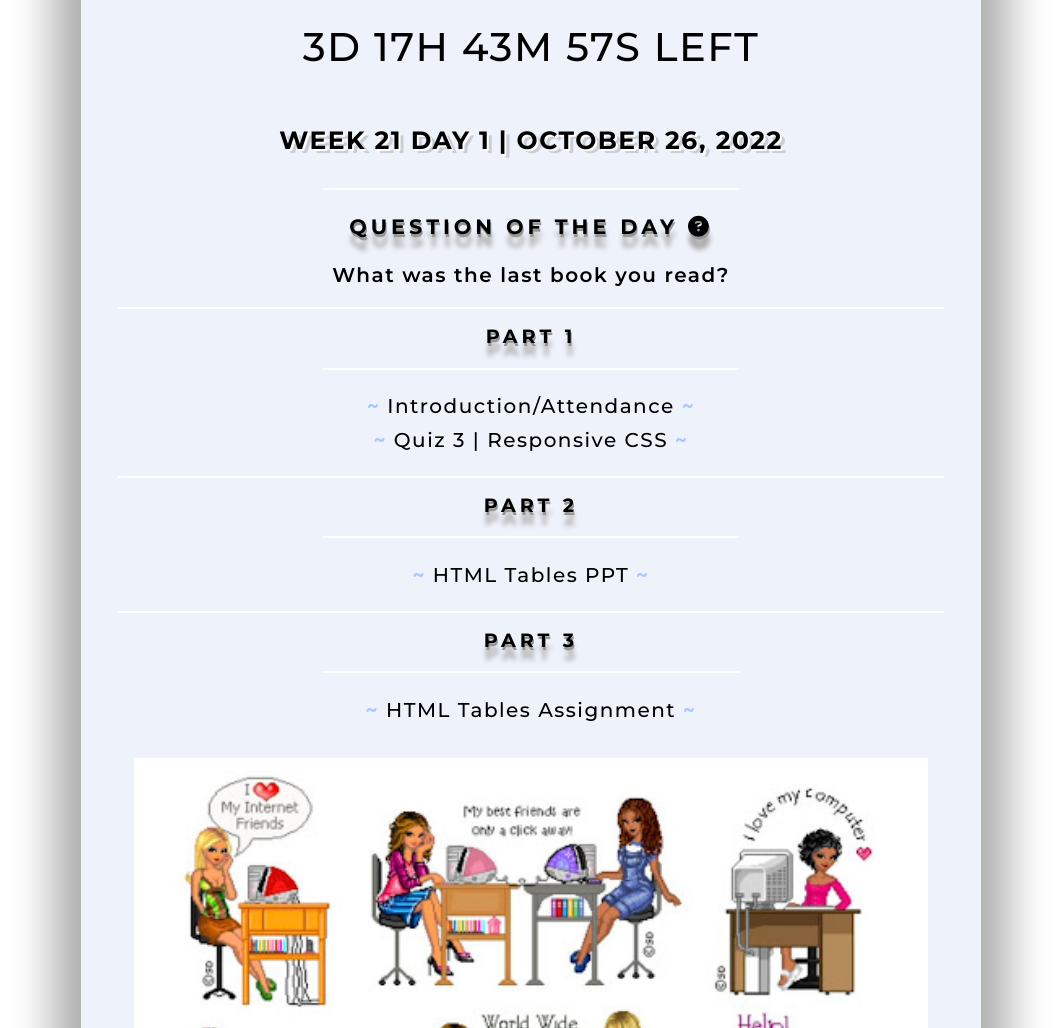
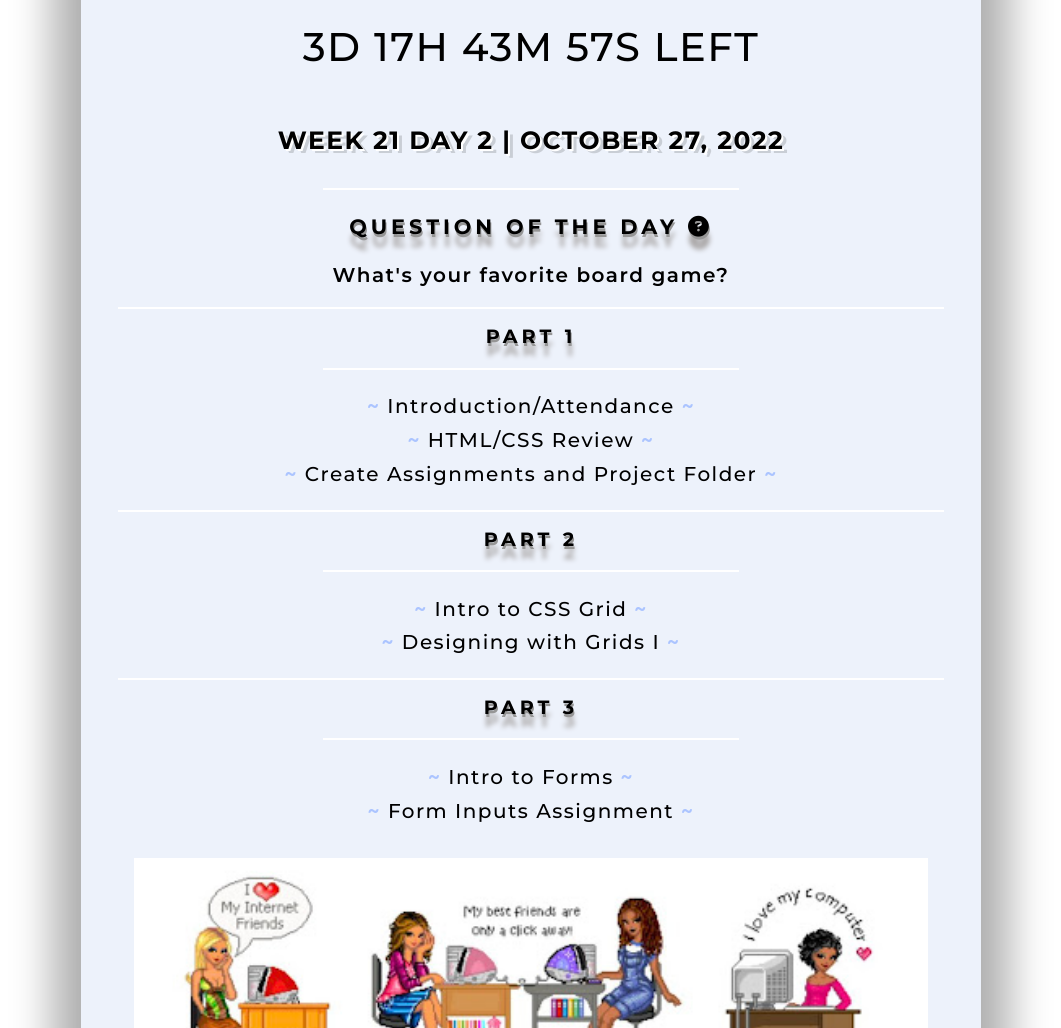
Before and after one commit to GDWD-KC/Daily-Objectives, a plain HTML site: page GDWD-105/index.html in a window 1280 px wide. Shown: the part 969-1997 px from the top of the page, without its empty margins (109-1170 px from the left). Drawn offline with Linux system fonts and the light colour scheme.

Commit message:
Update index.html

```diff
--- a/GDWD-105/index.html
+++ b/GDWD-105/index.html
@@ -54,20 +54,23 @@
 
           <div id="to-do">
             <ul>
-              <h4>Week 21 Day 1 | October 26, 2022</h4>
+              <h4>Week 21 Day 2 | October 27, 2022</h4>
               <hr>
                 <h2 id="question">Question of the Day  <i class="fa-solid fa-circle-question"></i></h2>
-              <p>What was the last book you read?</p>
+              <p>What's your favorite board game?</p>
               <h3>PART 1</h3>
               <hr>
               <li><span>~</span> Introduction/Attendance <span>~</span></li>
-              <li><span>~</span> Quiz 3 | Responsive CSS <span>~</span></li>
+              <li><span>~</span> HTML/CSS Review <span>~</span></li>
+              <li><span>~</span> Create Assignments and Project Folder <span>~</span></li>
               <h3>PART 2</h3>
               <hr>
-              <li><span>~</span> HTML Tables PPT <span>~</span></li>
+              <li><span>~</span> Intro to CSS Grid <span>~</span></li>
+              <li><span>~</span> Designing with Grids I <span>~</span></li>
               <h3>PART 3</h3>
               <hr>
-              <li><span>~</span> HTML Tables Assignment <span>~</span></li>
+              <li><span>~</span> Intro to Forms <span>~</span></li>
+              <li><span>~</span> Form Inputs Assignment <span>~</span></li>
             </ul>
 
             <img src="assets/imgs/internet.jpeg" alt="" />
```
